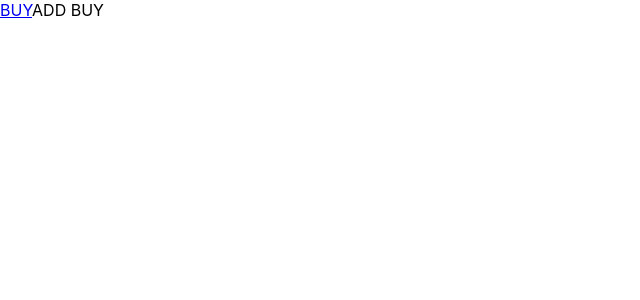
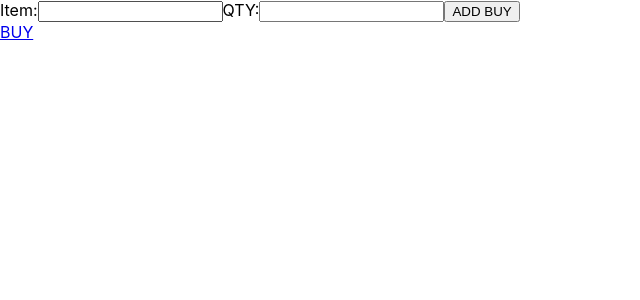
Before and after one commit to rheimers/buy-app, a React (Create React App) app: page /add in a window 1280 px wide. Shown: the top 300 px of the page, without its empty margins (0-640 px from the left). Built offline with nearby package versions, Linux system fonts and the light colour scheme.

Commit message:
Create form to add new item and qty

```diff
--- a/src/pages/AddBuy.js
+++ b/src/pages/AddBuy.js
@@ -1,12 +1,37 @@
-import React from "react";
+import React, { useState } from "react";
 import { Link } from "react-router-dom";
 
 function AddBuy() {
+  const [item, setItem] = useState("");
+  const [qty, setQty] = useState("");
+
+  function handleItemChange(event) {
+    setItem(event.target.value);
+  }
+
+  function handleQtyChange(event) {
+    setQty(event.target.value);
+  }
+  function handleSubmit(event) {
+    event.preventDefault();
+    alert("Submitted" + item + qty);
+  }
+
   return (
-    <div>
+    <>
+      <form onSubmit={handleSubmit}>
+        <label>
+          Item:
+          <input value={item} onChange={handleItemChange} />
+        </label>
+        <label>
+          QTY:
+          <input value={qty} onChange={handleQtyChange} />
+        </label>
+        <input type="submit" value="ADD BUY" />
+      </form>
       <Link to="/">BUY</Link>
-      ADD BUY
-    </div>
+    </>
   );
 }
 
```
